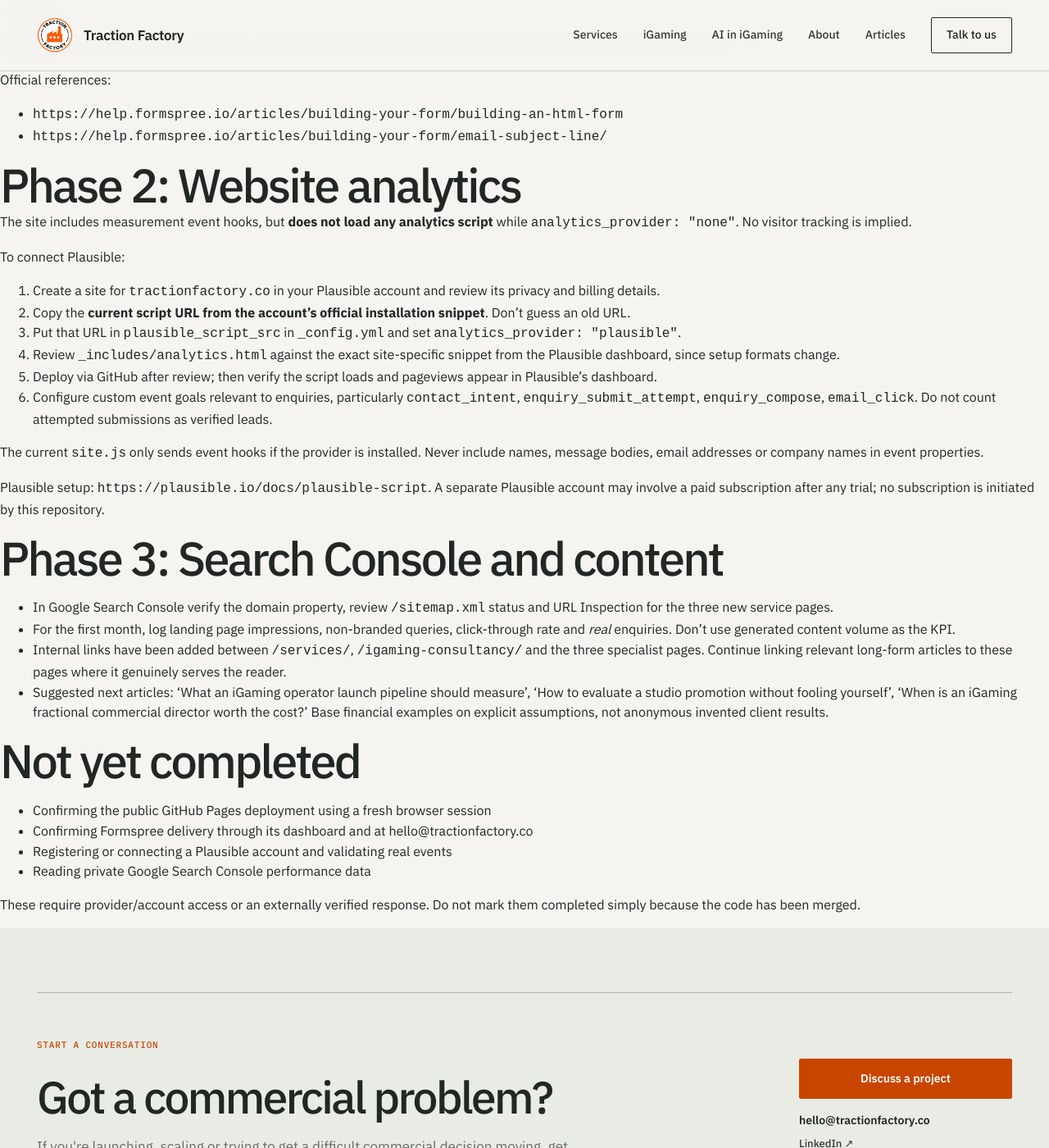
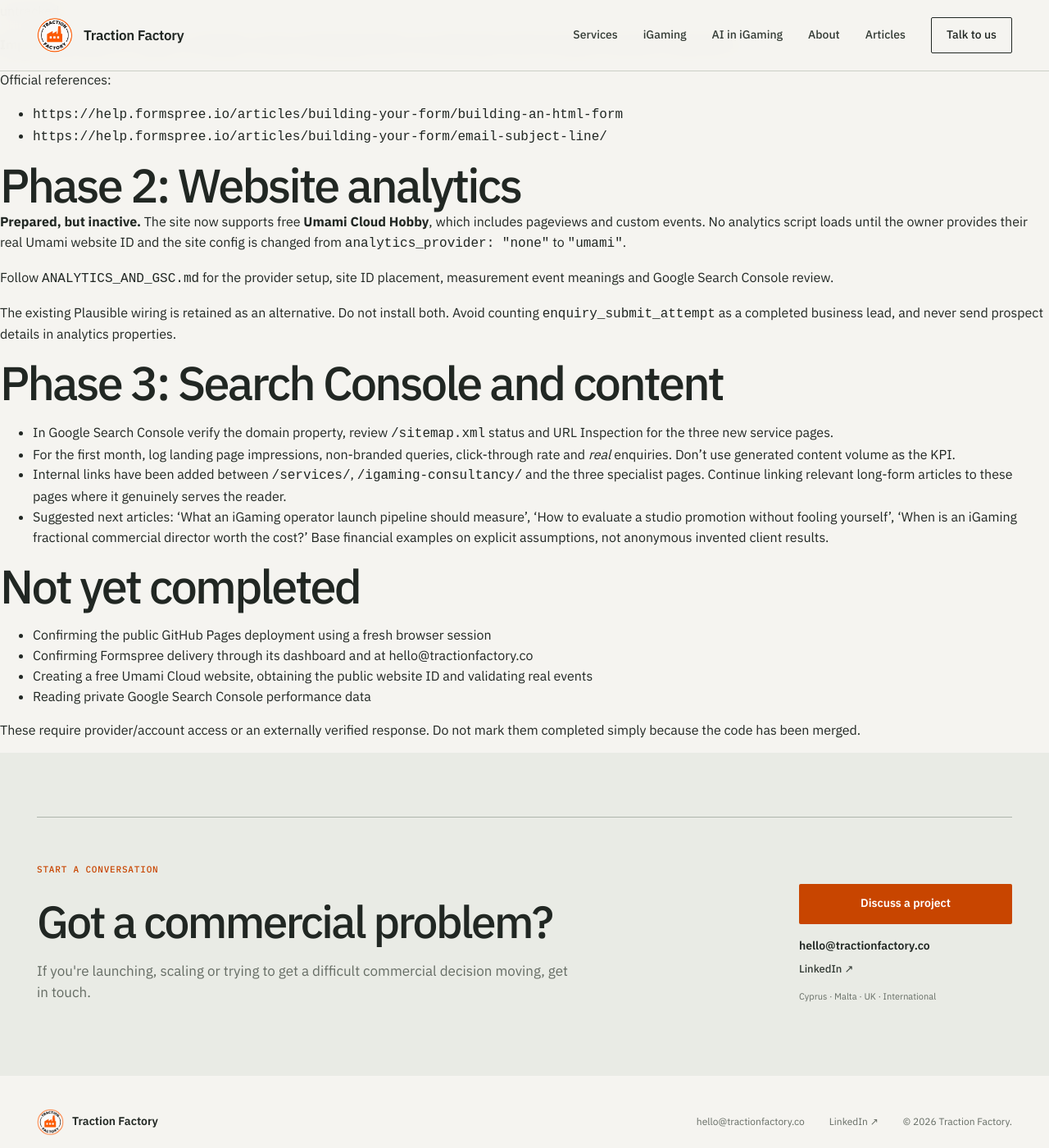
Before and after one commit to thomasrhysjones-hub/traction-factory-site, a Jekyll site: the page built from OPERATIONS.md, in a window 1280 px wide and 1400 px high, scrolled down 1244 px. Shown: the whole window at 82% size. Built offline with Jekyll 4.4.1, drawn with Linux system fonts in a browser that asks for light colours; our own code applies the rules of GitHub Pages for plain Markdown files.

Commit message:
Prepare free Umami analytics and Search Console workflow (#7)
Sitewide off-by-default Umami support, custom conversion events and GSC operating checklist. Tracking remains off until site ID is supplied.

```diff
--- a/OPERATIONS.md
+++ b/OPERATIONS.md
@@ -38,19 +38,11 @@ Official references:
 
 ## Phase 2: Website analytics
 
-The site includes measurement event hooks, but **does not load any analytics script** while `analytics_provider: "none"`. No visitor tracking is implied.
+**Prepared, but inactive.** The site now supports free **Umami Cloud Hobby**, which includes pageviews and custom events. No analytics script loads until the owner provides their real Umami website ID and the site config is changed from `analytics_provider: "none"` to `"umami"`.
 
-To connect Plausible:
-1. Create a site for `tractionfactory.co` in your Plausible account and review its privacy and billing details.
-2. Copy the **current script URL from the account's official installation snippet**. Don't guess an old URL.
-3. Put that URL in `plausible_script_src` in `_config.yml` and set `analytics_provider: "plausible"`.
-4. Review `_includes/analytics.html` against the exact site-specific snippet from the Plausible dashboard, since setup formats change.
-5. Deploy via GitHub after review; then verify the script loads and pageviews appear in Plausible's dashboard.
-6. Configure custom event goals relevant to enquiries, particularly `contact_intent`, `enquiry_submit_attempt`, `enquiry_compose`, `email_click`. Do not count attempted submissions as verified leads.
+Follow `ANALYTICS_AND_GSC.md` for the provider setup, site ID placement, measurement event meanings and Google Search Console review.
 
-The current `site.js` only sends event hooks if the provider is installed. Never include names, message bodies, email addresses or company names in event properties.
-
-Plausible setup: `https://plausible.io/docs/plausible-script`. A separate Plausible account may involve a paid subscription after any trial; no subscription is initiated by this repository.
+The existing Plausible wiring is retained as an alternative. Do not install both. Avoid counting `enquiry_submit_attempt` as a completed business lead, and never send prospect details in analytics properties.
 
 ## Phase 3: Search Console and content
 
@@ -63,7 +55,7 @@ Plausible setup: `https://plausible.io/docs/plausible-script`. A separate Plausi
 
 - Confirming the public GitHub Pages deployment using a fresh browser session
 - Confirming Formspree delivery through its dashboard and at hello@tractionfactory.co
-- Registering or connecting a Plausible account and validating real events
+- Creating a free Umami Cloud website, obtaining the public website ID and validating real events
 - Reading private Google Search Console performance data
 
 These require provider/account access or an externally verified response. Do not mark them completed simply because the code has been merged.
--- a/_config.yml
+++ b/_config.yml
@@ -23,6 +23,11 @@ defaults:
 # To revert if delivery fails: change form_delivery to "mailto".
 form_delivery: "formspree"
 formspree_endpoint: "https://formspree.io/f/mgakpnkg"
+# Tracking remains disabled until a site owner connects an analytics account.
+# Umami Cloud Hobby is free for one website and supports custom events.
+# Set analytics_provider: "umami" and paste the WEBSITE ID from its tracking
+# snippet into umami_website_id to activate.
 analytics_provider: "none"
-# Obtain the current site-specific script URL from Plausible's dashboard.
+umami_website_id: ""
+# Older Plausible integration is retained as an optional paid alternative.
 plausible_script_src: ""
--- a/_includes/analytics.html
+++ b/_includes/analytics.html
@@ -1,7 +1,11 @@
 {% comment %}
-Optional analytics integration, deliberately disabled until Plausible account setup.
-Obtain the real script URL shown in your Plausible dashboard before activation.
+Sitewide tracking is OFF unless an approved provider and site ID are configured.
+Umami Cloud documentation: https://docs.umami.is/docs/collect-data
+Data for enquiry text, names, emails and company names must NEVER be put into
+custom analytics events. Domain guard prevents staging traffic in production stats.
 {% endcomment %}
-{% if site.analytics_provider == "plausible" and site.plausible_script_src != empty %}
+{% if site.analytics_provider == "umami" and site.umami_website_id != empty %}
+<script defer src="https://cloud.umami.is/script.js" data-website-id="{{ site.umami_website_id | escape }}" data-domains="tractionfactory.co,www.tractionfactory.co"></script>
+{% elsif site.analytics_provider == "plausible" and site.plausible_script_src != empty %}
 <script defer data-domain="tractionfactory.co" src="{{ site.plausible_script_src | escape }}"></script>
 {% endif %}
--- a/site.js
+++ b/site.js
@@ -1,12 +1,14 @@
 /* Traction Factory: progressively enhanced article discovery and contact actions.
    No analytics service, cookies, personal data capture or network collection is enabled by this file.
-   Optional Plausible/GA4 events run only if a separately configured provider is present. */
+   Optional Umami/Plausible/GA4 events run only if a configured provider is present. */
 (function () {
   'use strict';
 
   function track(eventName, source, extra) {
     var properties = Object.assign({ source: source || 'unspecified' }, extra || {});
-    if (typeof window.plausible === 'function') {
+    if (window.umami && typeof window.umami.track === 'function') {
+      window.umami.track(eventName, properties);
+    } else if (typeof window.plausible === 'function') {
       window.plausible(eventName, { props: properties });
     } else if (typeof window.gtag === 'function') {
       window.gtag('event', eventName, properties);
```
Also changed, not shown: ANALYTICS_AND_GSC.md (added, +79 -0 lines), MEASUREMENT.md (+3 -3 lines).
